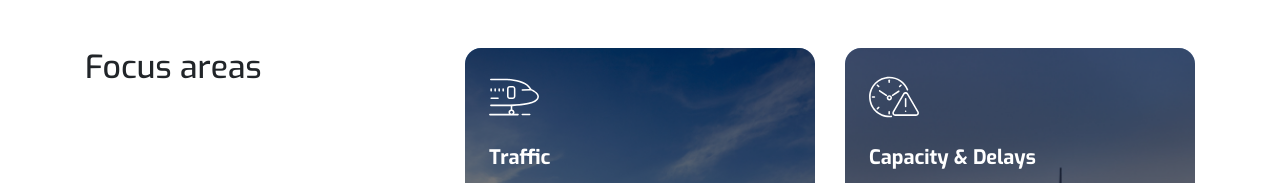
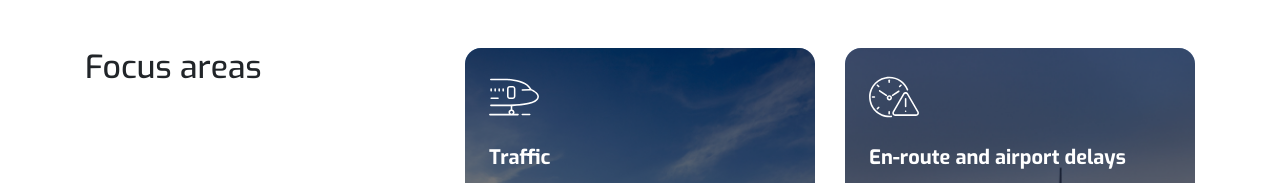
Before and after one commit to quinten-goens/aiu-header, a plain HTML site: page index.html in a window 1280 px wide. Shown: the top 183 px of the page. Drawn offline with nearby package versions, Linux system fonts and the light colour scheme.

Commit message:
Update index.html

```diff
--- a/index.html
+++ b/index.html
@@ -102,7 +102,7 @@ Focus Areas START -->
 						</figure>
 
 						<!-- Content -->
-						<h5 class="mb-3 font-weight-bold">Capacity & Delays</h5>
+						<h5 class="mb-3 font-weight-bold">En-route and airport delays</h5>
 						<p>En-route and airport ATFM delays</p>
 					</div>
 
```
